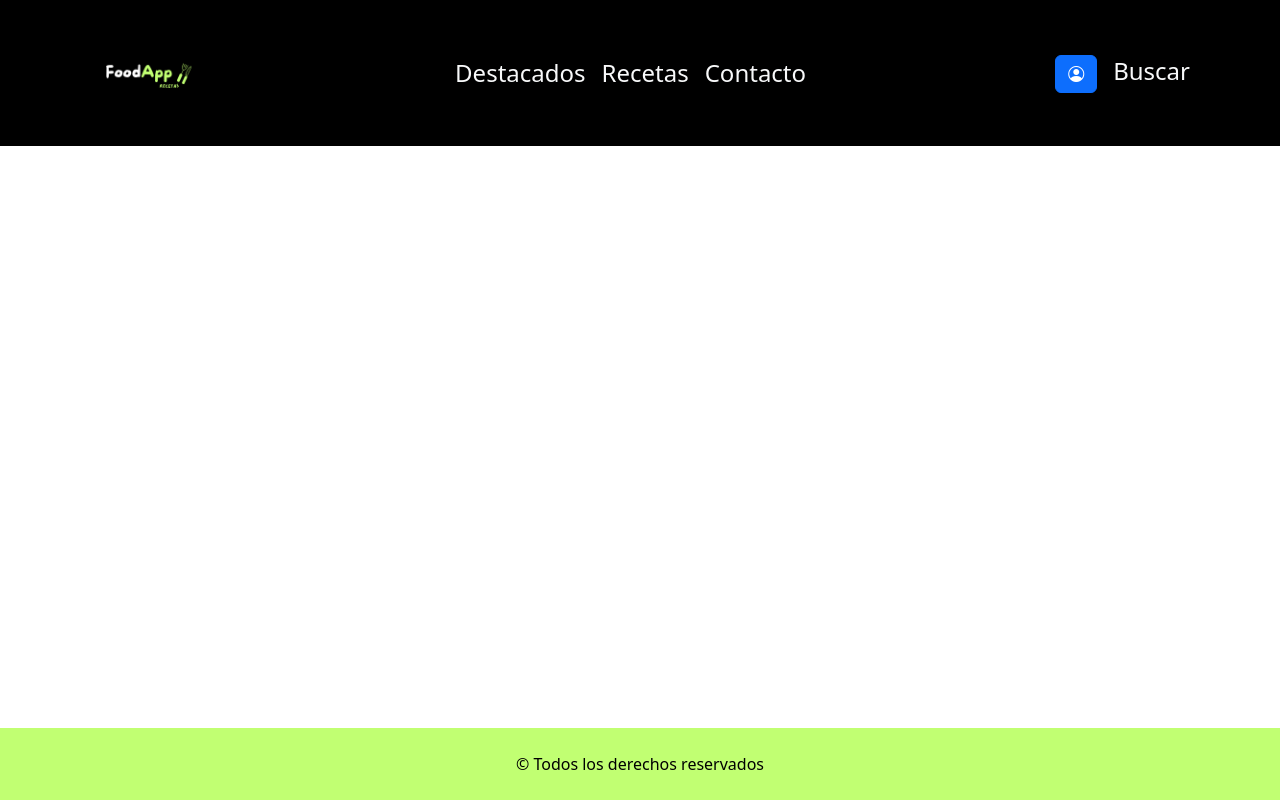
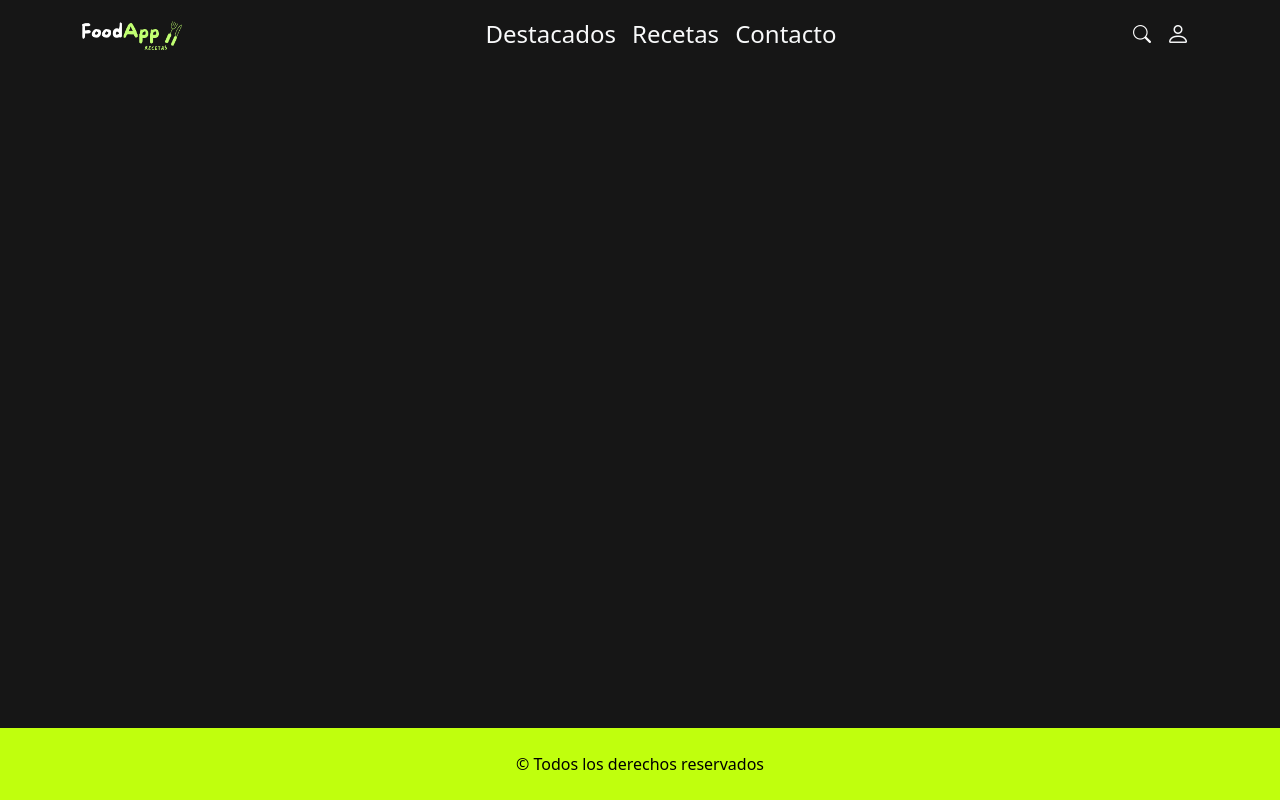
Before and after one commit to Juliancito1/Food-App, a React (Vite) app: page / in a window 1280 px wide. Built offline with nearby package versions, Linux system fonts and the light colour scheme.

Commit message:
Cambios en el navbar

```diff
--- a/src/App.css
+++ b/src/App.css
@@ -1,23 +1,77 @@
-#root{
+#root {
     display: flex;
     flex-direction: column;
     min-height: 100vh;
+    background-color: #161616;
 }
 
-.mainPage{
+.mainPage {
     flex-grow: 1;
 }
 
 
-.fondoNegro{
-    background-color: rgb(0, 0, 0);
+.fondoVerde {
+    background-color: #C0FF0D;
 }
 
-.fondoVerde{
-    background-color: #c1ff72;
+.Logo {
+    width: 100px;
 }
 
-.Logo{
-    height: 120px;
-    object-fit: cover;
+.contenedorSearch {
+    width: 100%;
+    height: 40px;
+    background-color: #fff;
+    padding: 0 5px;
+    border-radius: 5px;
 }
+
+.contenedorSearch i {
+    font-size: 18px;
+    color: #999999;
+    margin-left: 5px;
+}
+
+.contenedorSearch input {
+    border: none;
+    outline: none;
+    padding: 0 5px;
+    font-size: 18px;
+}
+
+@media (min-width: 988px) {
+    .contenedorSearch {
+        width: 30px;
+        height: 30px;
+        background-color: transparent;
+    }
+
+    .contenedorSearch i {
+        margin-left: 0px;
+        color: #fff;
+        cursor: pointer;
+    }
+
+    .contenedorSearch input {
+        width: 0;
+        display: none;
+    }
+
+    .contenedorSearch:hover {
+        width: 180px;
+        border-radius: 5px;
+        background-color: #fff;
+        padding-left: 7px;
+        transition: .3s;
+    }
+
+    .contenedorSearch:hover i {
+        color: #999;
+    }
+
+    .contenedorSearch:hover input {
+        width: 100%;
+        display: block;
+        padding: 0 8px;
+    }
+}
--- a/src/views/Menu.jsx
+++ b/src/views/Menu.jsx
@@ -1,25 +1,42 @@
-import { Nav , Navbar , Container, Button } from "react-bootstrap";
-import 'bootstrap-icons/font/bootstrap-icons.css'
+import { Nav, Navbar, Container, FormControl } from "react-bootstrap";
+import "bootstrap-icons/font/bootstrap-icons.css";
 const Menu = () => {
-    return (
-        <Navbar className="fondoNegro" expand="lg">
+  return (
+    <Navbar className="fondoNegro" expand="lg">
       <Container>
-        <Navbar.Brand className="" href="#home"><img src="../src/assets/Logo.png" className="rounded Logo" alt="" /></Navbar.Brand>
+        <Navbar.Brand className="" href="#home">
+          <img src="../src/assets/Logo.png" className="Logo" alt="" />
+        </Navbar.Brand>
         <Navbar.Toggle aria-controls="basic-navbar-nav" />
         <Navbar.Collapse id="basic-navbar-nav">
           <Nav className="fs-4 mx-auto">
-            <Nav.Link className="text-light" href="#home">Destacados</Nav.Link>
-            <Nav.Link className="text-light" href="#link">Recetas</Nav.Link>
-            <Nav.Link className="text-light" href="#link">Contacto</Nav.Link>
+            <Nav.Link className="text-light" href="#home">
+              Destacados
+            </Nav.Link>
+            <Nav.Link className="text-light" href="#link">
+              Recetas
+            </Nav.Link>
+            <Nav.Link className="text-light" href="#link">
+              Contacto
+            </Nav.Link>
           </Nav>
-          <Nav className="fs-4 ms-lg-1">
-            <Nav.Link className="text-light" href="#link"><i className="btn btn-primary bi bi-person-circle"></i></Nav.Link>
-            <Nav.Link className="text-light" href="#link">Buscar</Nav.Link>
+          <Nav className="fs-4 ms-lg-1 align-items-lg-center">
+            <div className="d-flex align-items-center contenedorSearch">
+              <i className="bi bi-search"></i>
+              <FormControl
+                type="text"
+                placeholder="Buscar"
+                className="search-input"
+              />
+            </div>
+            <Nav.Link className="text-light" href="#link">
+              <i className="bi bi-person"></i>
+            </Nav.Link>
           </Nav>
         </Navbar.Collapse>
       </Container>
     </Navbar>
-    );
+  );
 };
 
 export default Menu;
```
Also changed, not shown: src/assets/Logo.png.
